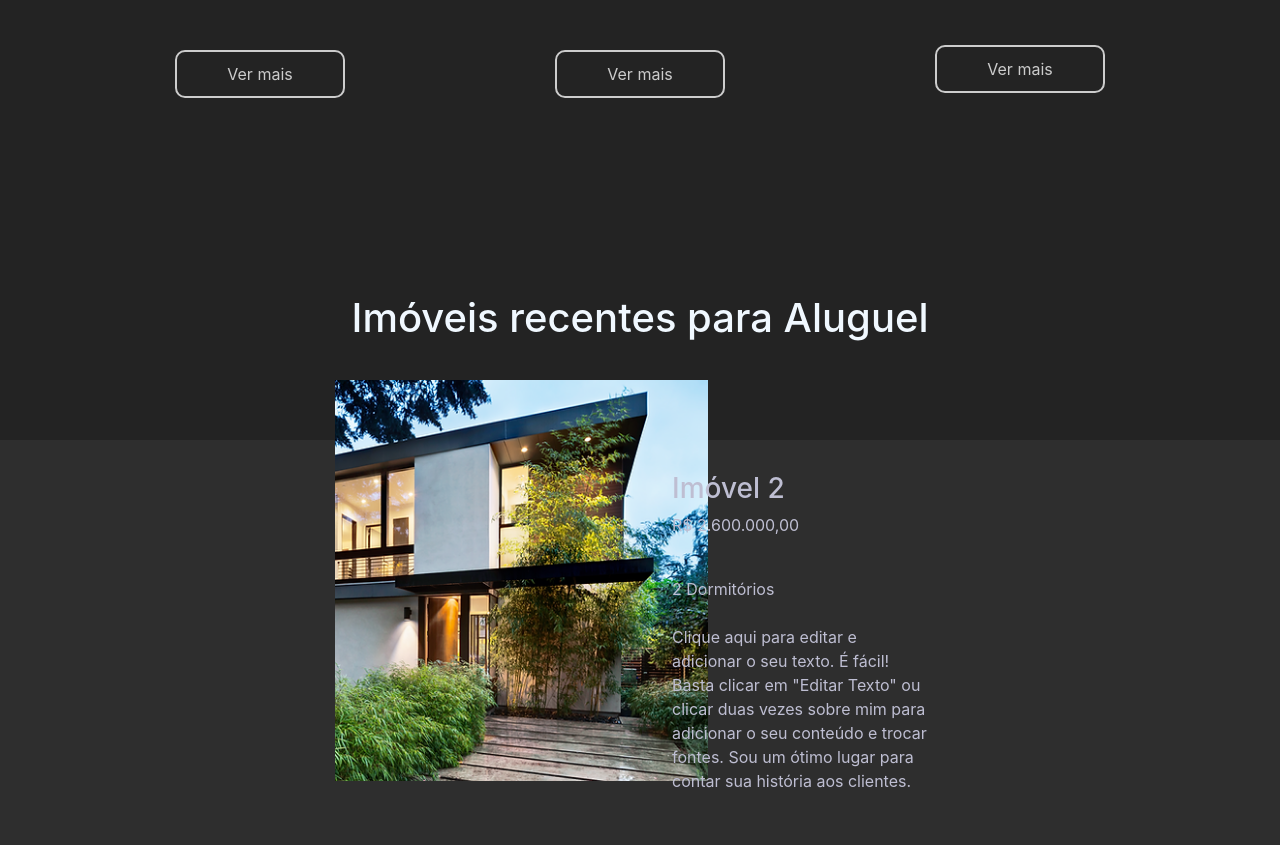
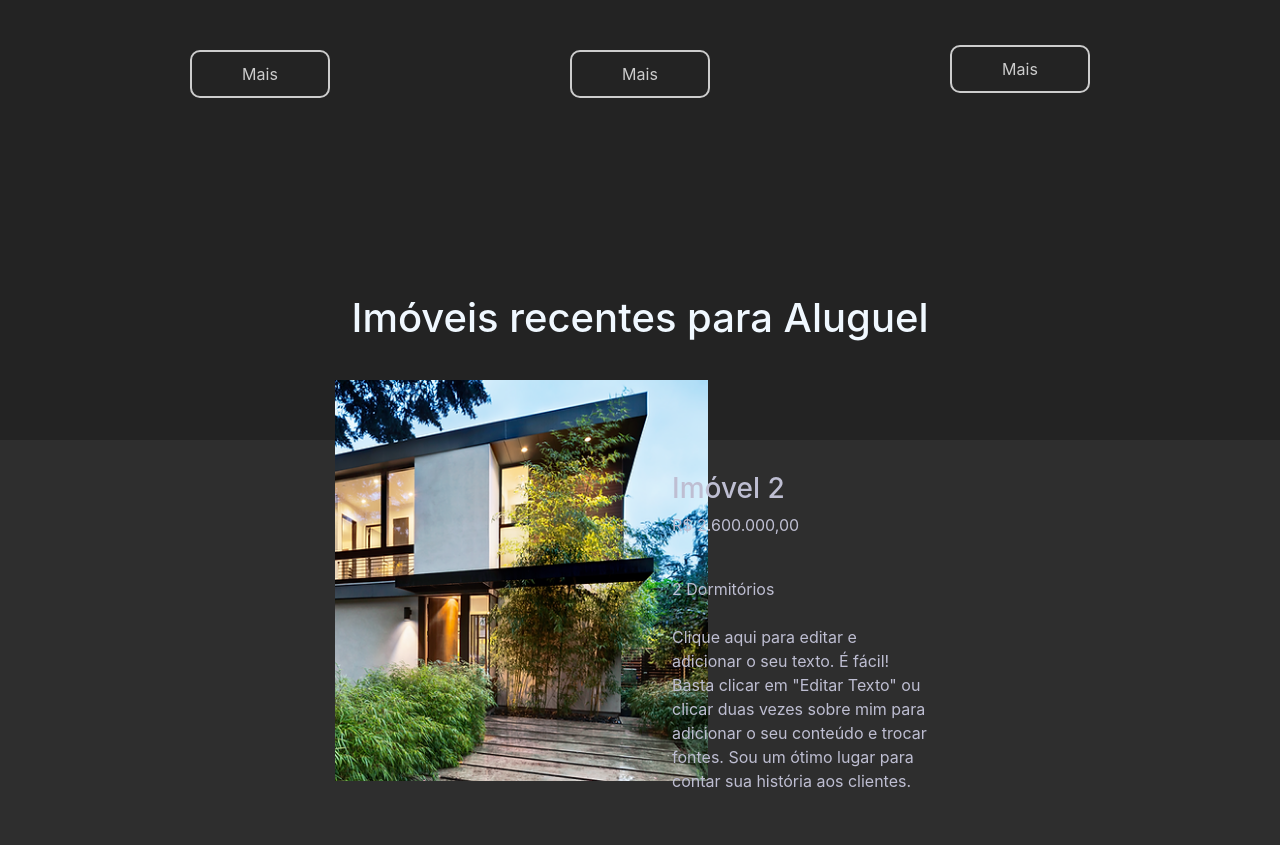
Before and after one commit to josuehasspereira/TecHass, a plain HTML site: page index.html in a window 1280 px wide. Shown: the part 1759-2604 px from the top of the page. Drawn offline with nearby package versions, Linux system fonts and the light colour scheme.

Commit message:
Botão Atualizado

```diff
--- a/index.html
+++ b/index.html
@@ -101,7 +101,7 @@
             <p>R$ 2.600.000,00</p>
             <p><br>3 Dormitórios <br><br>Clique aqui para editar e adicionar o seu texto. É fácil! Basta clicar em "Editar Texto" ou clicar duas vezes sobre mim para adicionar o seu conteúdo e trocar fontes. Sou um ótimo lugar para contar sua história aos clientes.</p>
             <hr>
-            <button class="button button2">Ver mais</button>
+            <button class="button button2">Mais</button>
           </div>
         </div>
 
@@ -112,7 +112,7 @@
             <p>R$ 2.600.000,00</p>
             <p><br>2 Dormitórios <br><br>Clique aqui para editar e adicionar o seu texto. É fácil! Basta clicar em "Editar Texto" ou clicar duas vezes sobre mim para adicionar o seu conteúdo e trocar fontes. Sou um ótimo lugar para contar sua história aos clientes.</p>
             <hr>
-            <button class="button button2">Ver mais</button>
+            <button class="button button2">Mais</button>
           </div>
         </div>
 
@@ -123,7 +123,7 @@
             <p>R$ 2.600.000,00</p>
             <p><br>1 Dormitório <br><br>Clique aqui para editar e adicionar o seu texto. É fácil! Basta clicar em "Editar Texto" ou clicar duas vezes sobre mim para adicionar o seu conteúdo e trocar fontes. Sou um ótimo lugar para contar sua história aos clientes.</p>
             <hr>
-            <butto class="button button2">Ver mais</button>
+            <butto class="button button2">Mais</button>
           </div>
         </div>
       </div>
```
